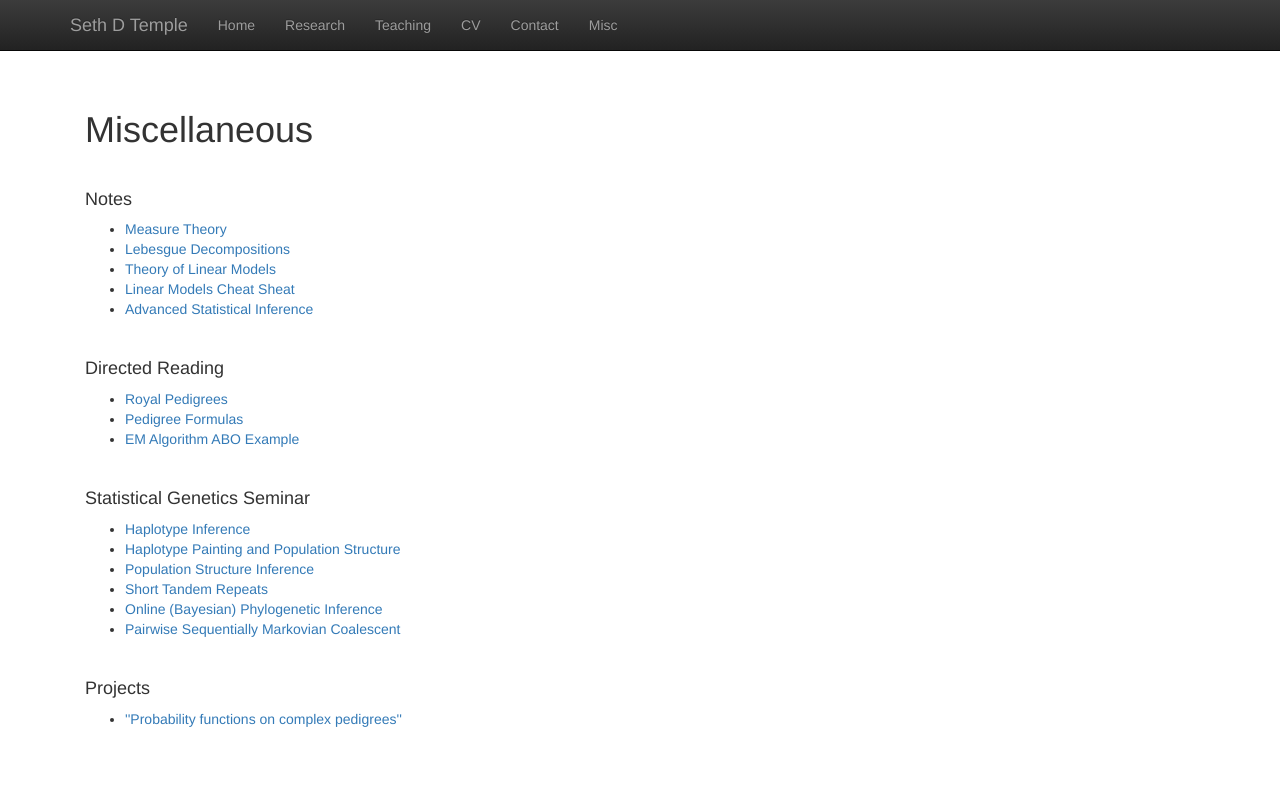
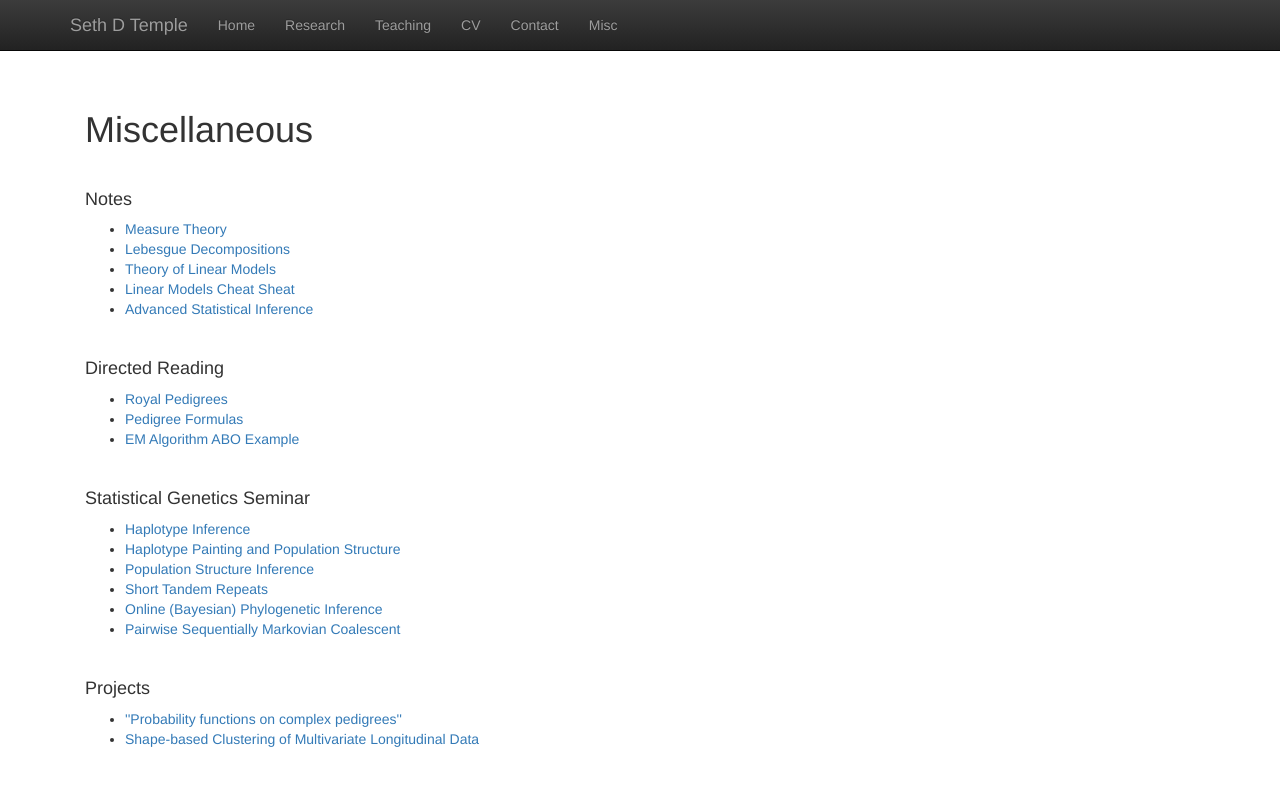
Before and after one commit to sdtemple/sdtemple.github.io, a Jekyll site: the page built from misc.html, in a window 1280 px wide. Shown: the top 786 px of the page. Built offline with Jekyll 4.4.1, drawn with Linux system fonts in a browser that asks for light colours; nearby versions of some CDN libraries; library files that are not in the unit come from our copies.

Commit message:
Update misc.html

```diff
--- a/misc.html
+++ b/misc.html
@@ -45,6 +45,7 @@ title:  'Misc'
 <p class="content" style="padding:0px;margin:0px 20px 0px;">
   <ul>
     <li><a href = "files/project_stat550_sdtemple.pdf">''Probability functions on complex pedigrees''</a></li>
+    <li><a href = https://github.com/sdtemple/mvtraj>Shape-based Clustering of Multivariate Longitudinal Data</a></li>
   </ul>
  </p>
 <br/>
```
